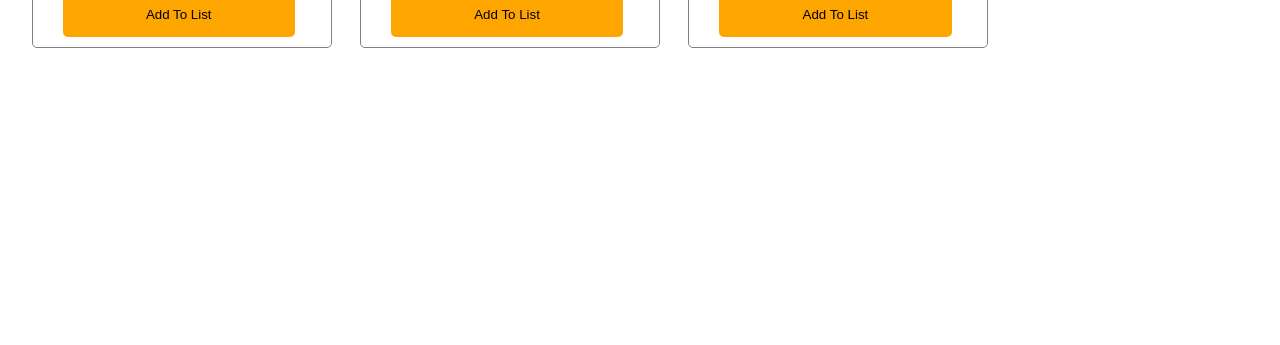
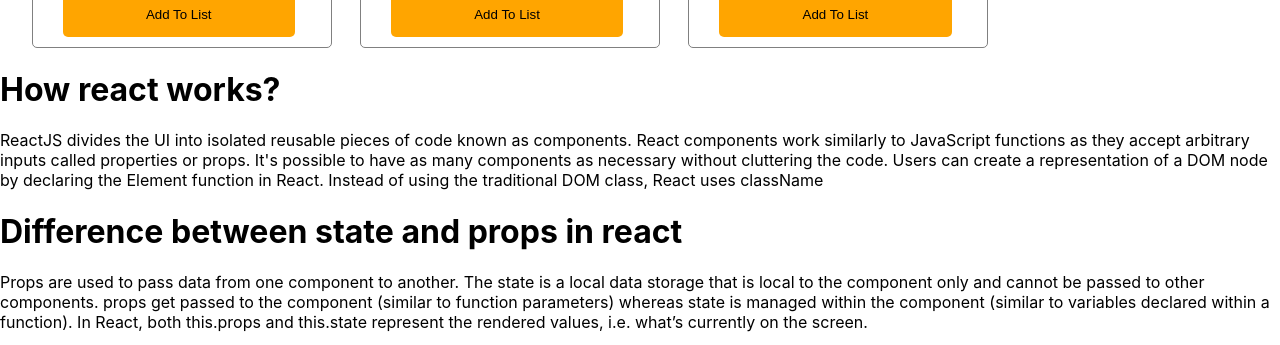
Before and after one commit to Preankasaha/fitness_club, a React (Create React App) app: page / in a window 1280 px wide. Shown: the part 1041-1386 px from the top of the page. Before the commit the page ends 1089 px from the top, so only its background shows below. Built offline with nearby package versions, Linux system fonts and the light colour scheme.

Commit message:
Blog component created

```diff
--- a/src/components/Blog/Blog.js
+++ b/src/components/Blog/Blog.js
@@ -4,7 +4,14 @@
 const Blog = () => {
     return (
         <div>
-
+            <div>
+                <h1>How react works?</h1>
+                <p>ReactJS divides the UI into isolated reusable pieces of code known as components. React components work similarly to JavaScript functions as they accept arbitrary inputs called properties or props. It's possible to have as many components as necessary without cluttering the code. Users can create a representation of a DOM node by declaring the Element function in React. Instead of using the traditional DOM class, React uses className</p>
+            </div>
+            <div>
+                <h1>Difference between state and props in react</h1>
+                <p>Props are used to pass data from one component to another. The state is a local data storage that is local to the component only and cannot be passed to other components. props get passed to the component (similar to function parameters) whereas state is managed within the component (similar to variables declared within a function). In React, both this.props and this.state represent the rendered values, i.e. what’s currently on the screen.</p>
+            </div>
 
         </div>
     );
```
